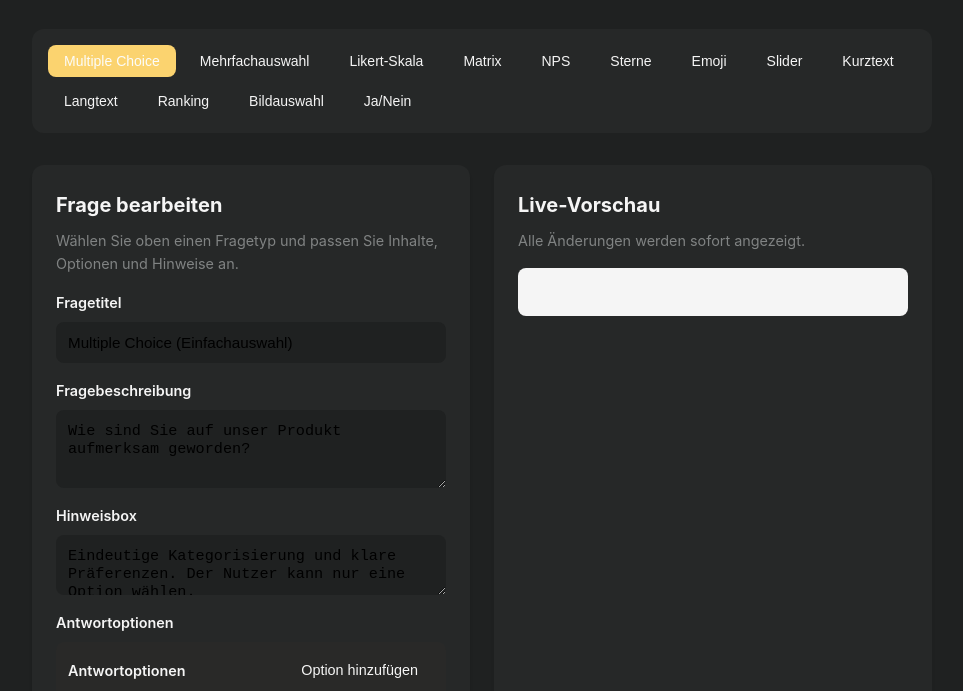
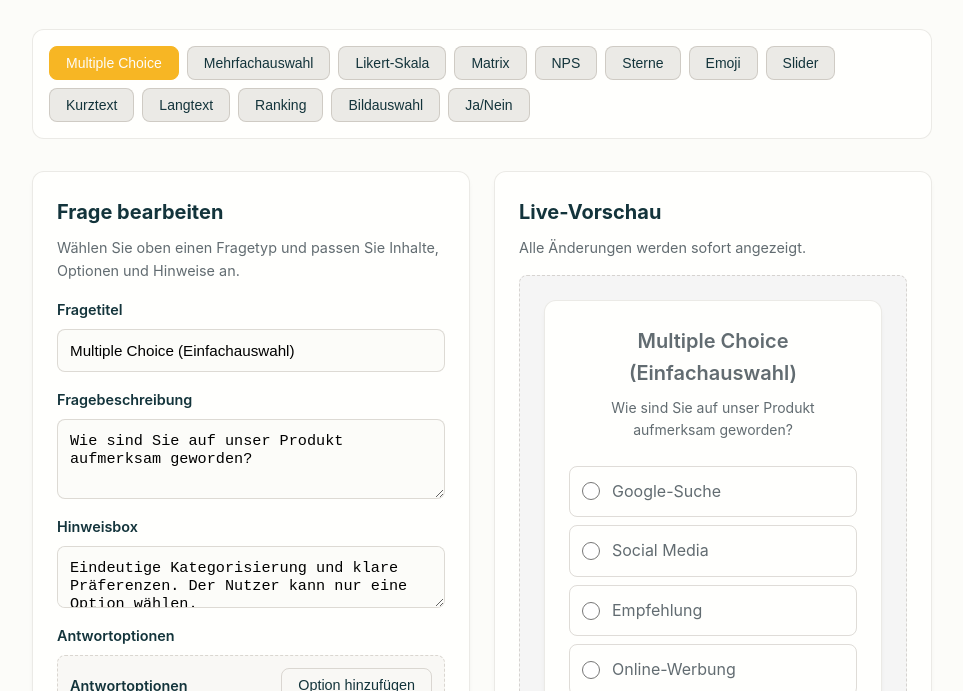
Before and after one commit to shohelahamad/lwo-survey, a plain HTML site: page 5-umfrage.html in a window 1280 px wide. Shown: the part 112-803 px from the top of the page, without its empty margins (158-1121 px from the left). Drawn offline with Linux system fonts and the dark colour scheme.

Commit message:
init survey

```diff
--- a/umfrage.css
+++ b/umfrage.css
@@ -41,21 +41,6 @@
             --space-32: 32px;
             --shadow-md: 0 4px 6px -1px rgba(0, 0, 0, 0.04), 0 2px 4px -1px rgba(0, 0, 0, 0.02);
         }
-
-        @media (prefers-color-scheme: dark) {
-            :root {
-                --color-background: var(--color-charcoal-700);
-                --color-surface: var(--color-charcoal-800);
-                --color-text: var(--color-gray-200);
-                --color-text-secondary: rgba(var(--color-gray-300-rgb), 0.7);
-                --color-primary: var(--color-teal-300);
-                --color-secondary: rgba(var(--color-gray-400), 0.15);
-                --color-secondary-hover: rgba(var(--color-gray-400), 0.25);
-                --color-border: rgba(var(--color-gray-400), 0.3);
-                --color-card-border: rgba(var(--color-gray-400), 0.2);
-            }
-        }
-
         * {
             margin: 0;
             padding: 0;
@@ -361,7 +346,9 @@
             margin-bottom: var(--space-24);
         }
 
-        .question-card.active {
+        .question-card.active,
+        .builder-preview .question-card,
+        .section-card .question-card {
             display: block;
             animation: fadeIn 0.3s ease;
         }
```
